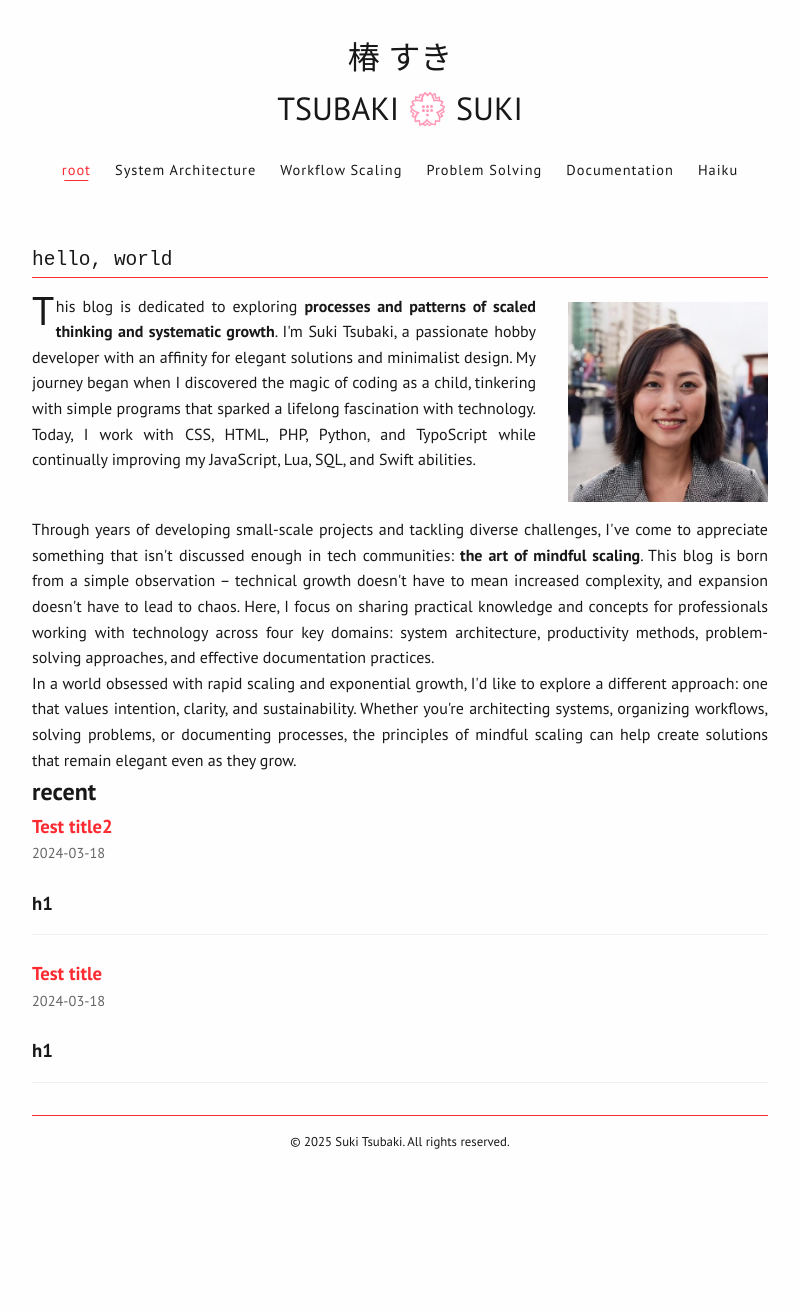
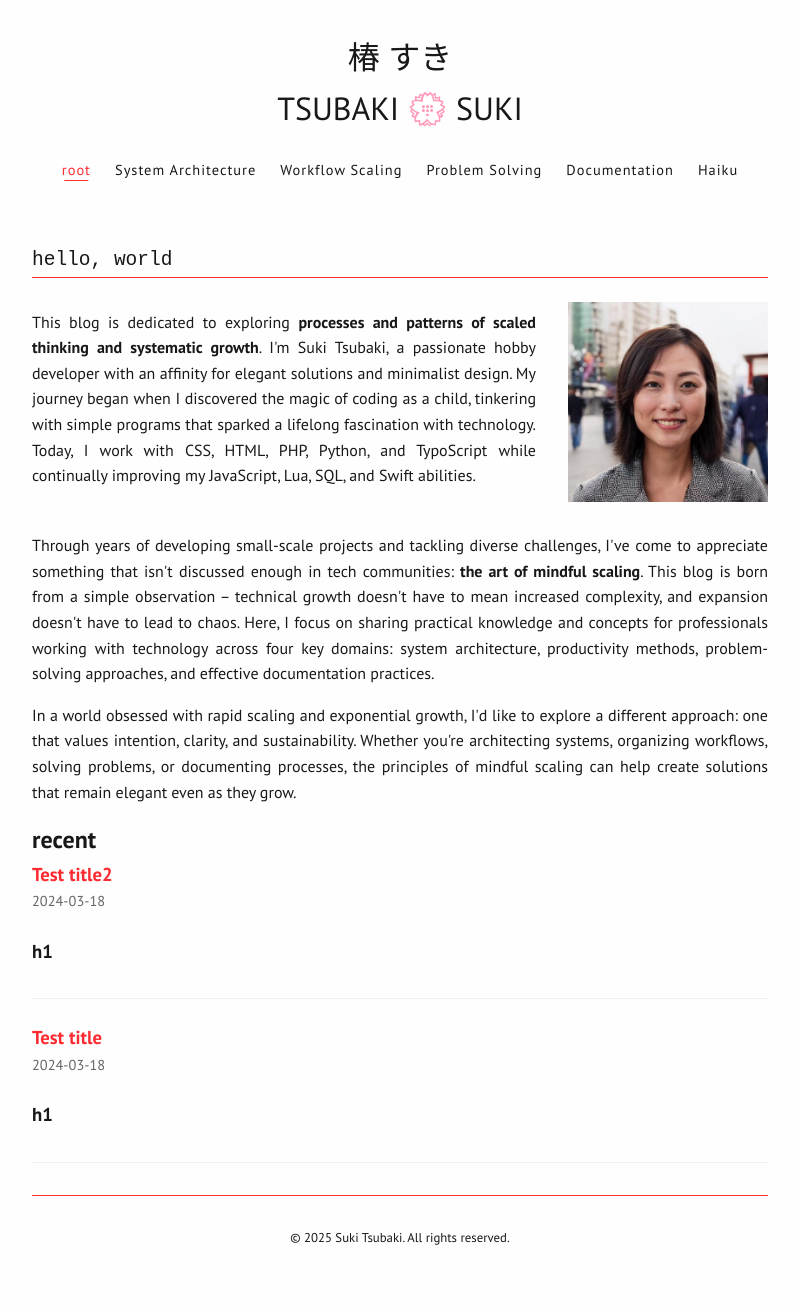
Before and after one commit to sukitsubaki/sukitsubaki.github.io, a Jekyll site: the page built from index.html, in a window 1280 px wide. Shown: the whole page, without its empty margins (240-1039 px from the left). Built offline with Jekyll 4.4.1, drawn with Linux system fonts in a browser that asks for light colours; before the commit the page ends 1201 px from its top, so only the background shows below that.

Commit message:
Update styles.css

```diff
--- a/assets/css/styles.css
+++ b/assets/css/styles.css
@@ -97,6 +97,10 @@ body {
     margin: 0 auto;
     padding: 2rem;
     animation: fadeIn var(--animation-slow) ease-out;
+}
+
+p {
+    margin: 1rem 0;
 }
 
 /* Text styling */
@@ -256,13 +260,6 @@ a:hover {
     flex: 1;
 }
 
-.about-me-text p::first-letter {
-    font-size: 2.5rem;
-    float: left;
-    line-height: 0.8;
-    margin-right: 0.1rem;
-}
-
 .about-me-image {
     flex: 0 0 200px;
     margin: 0.5rem 0;
```
